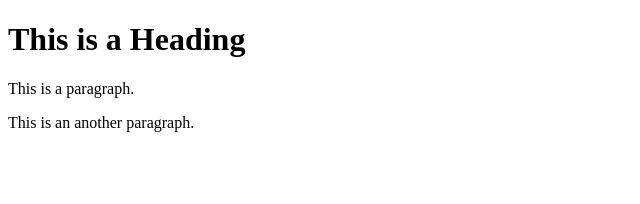
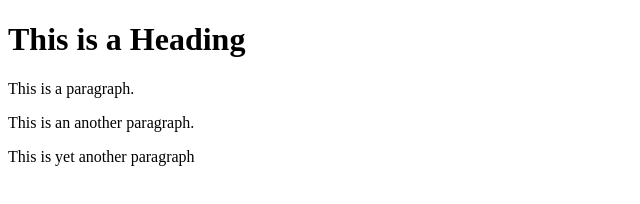
Before and after one commit to manujuyal/learning-git, a plain HTML site: page index.html in a window 1280 px wide. Shown: the whole page, without its empty margins (0-640 px from the left). Drawn offline with Linux system fonts and the light colour scheme.

Commit message:
added a new line

```diff
--- a/index.html
+++ b/index.html
@@ -7,5 +7,6 @@
 <h1>This is a Heading</h1>
 <p>This is a paragraph.</p>
 <p>This is an another paragraph.</p>
+This is yet another paragraph
 </body>
 </html>
```
